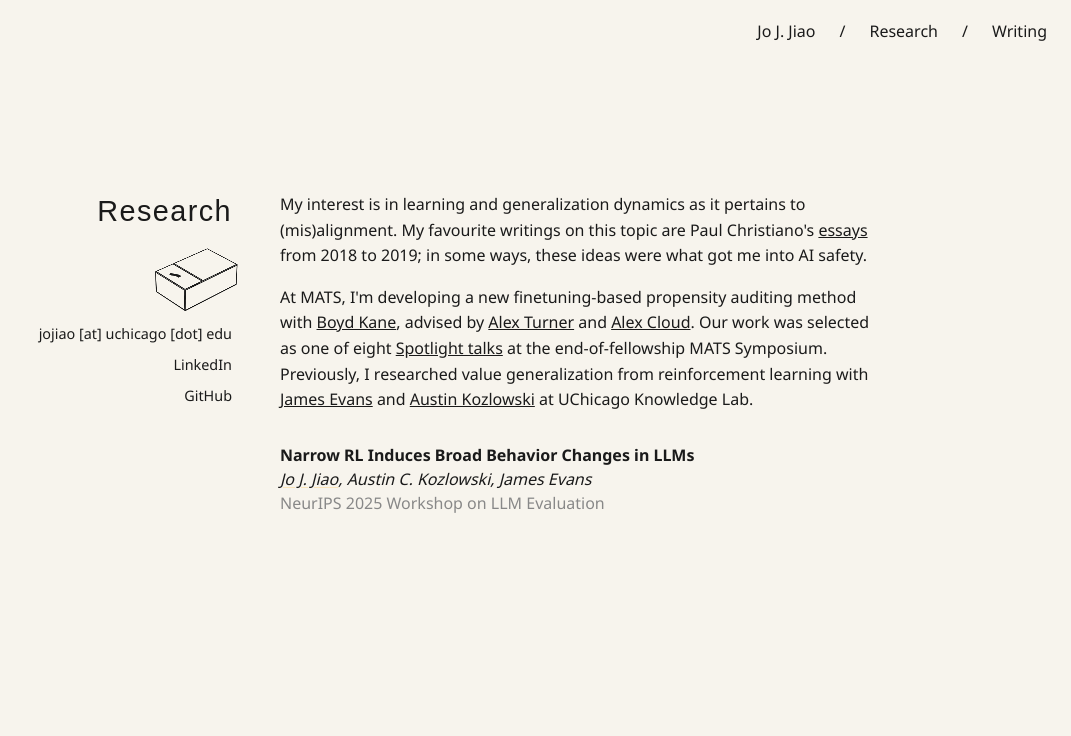
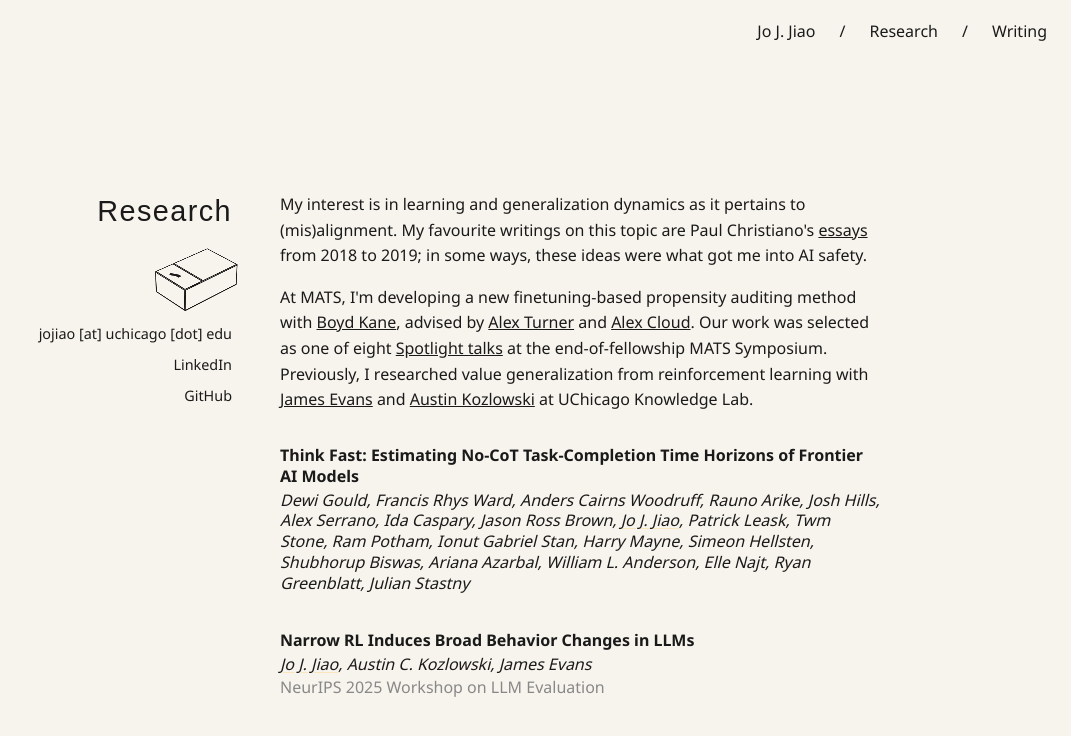
Before and after one commit to JoNeedsSleep/joneedssleep.github.io, a Jekyll site: the page built from research.md, in a window 1280 px wide. Shown: the top 736 px of the page, without its empty margins (209-1280 px from the left). Built offline with Jekyll 4.4.1, drawn with Linux system fonts in a browser that asks for light colours; some web fonts are replaced.

Commit message:
Add Think Fast publication to research page
Co-Authored-By: Claude Opus 4.8 <noreply@anthropic.com>
Claude-Session: https://claude.ai/code/session_01XkEhduWcQCmJYKmAzdopGj

```diff
--- a/research.md
+++ b/research.md
@@ -60,6 +60,10 @@ permalink: /research/
             At MATS, I'm developing a new finetuning-based propensity auditing method with <a href="https://boydkane.com/#about-me">Boyd Kane</a>, advised by <a href="https://turntrout.com/welcome">Alex Turner</a> and <a href="https://scholar.google.com/citations?user=TuFDzRYAAAAJ&hl=en">Alex Cloud</a>. Our work was selected as one of eight <a href="https://www.youtube.com/watch?v=4nsCTYRS1H4">Spotlight talks</a> at the end-of-fellowship MATS Symposium. Previously, I researched value generalization from reinforcement learning with <a href="https://scholar.google.com/citations?user=kV4N4zoAAAAJ&hl=en">James Evans</a> and <a href="https://austinkozlowski.com/">Austin Kozlowski</a> at UChicago Knowledge Lab.
         </p>
         <research-entry style="margin-top: 2rem;">
+            <p><strong>Think Fast: Estimating No-CoT Task-Completion Time Horizons of Frontier AI Models</strong></p>
+            <p><em>Dewi Gould, Francis Rhys Ward, Anders Cairns Woodruff, Rauno Arike, Josh Hills, Alex Serrano, Ida Caspary, Jason Ross Brown, <span class="author-underline">Jo J. Jiao</span>, Patrick Leask, Twm Stone, Ram Potham, Ionut Gabriel Stan, Harry Mayne, Simeon Hellsten, Shubhorup Biswas, Ariana Azarbal, William L. Anderson, Elle Najt, Ryan Greenblatt, Julian Stastny</em></p>
+        </research-entry>
+        <research-entry style="margin-top: 2rem;">
             <p><strong>Narrow RL Induces Broad Behavior Changes in LLMs</strong></p>
             <p><em><span class="author-underline">Jo J. Jiao</span>, Austin C. Kozlowski, James Evans</em></p>
             <p><span style="color: #888;">NeurIPS 2025 Workshop on LLM Evaluation</span></p>
```
